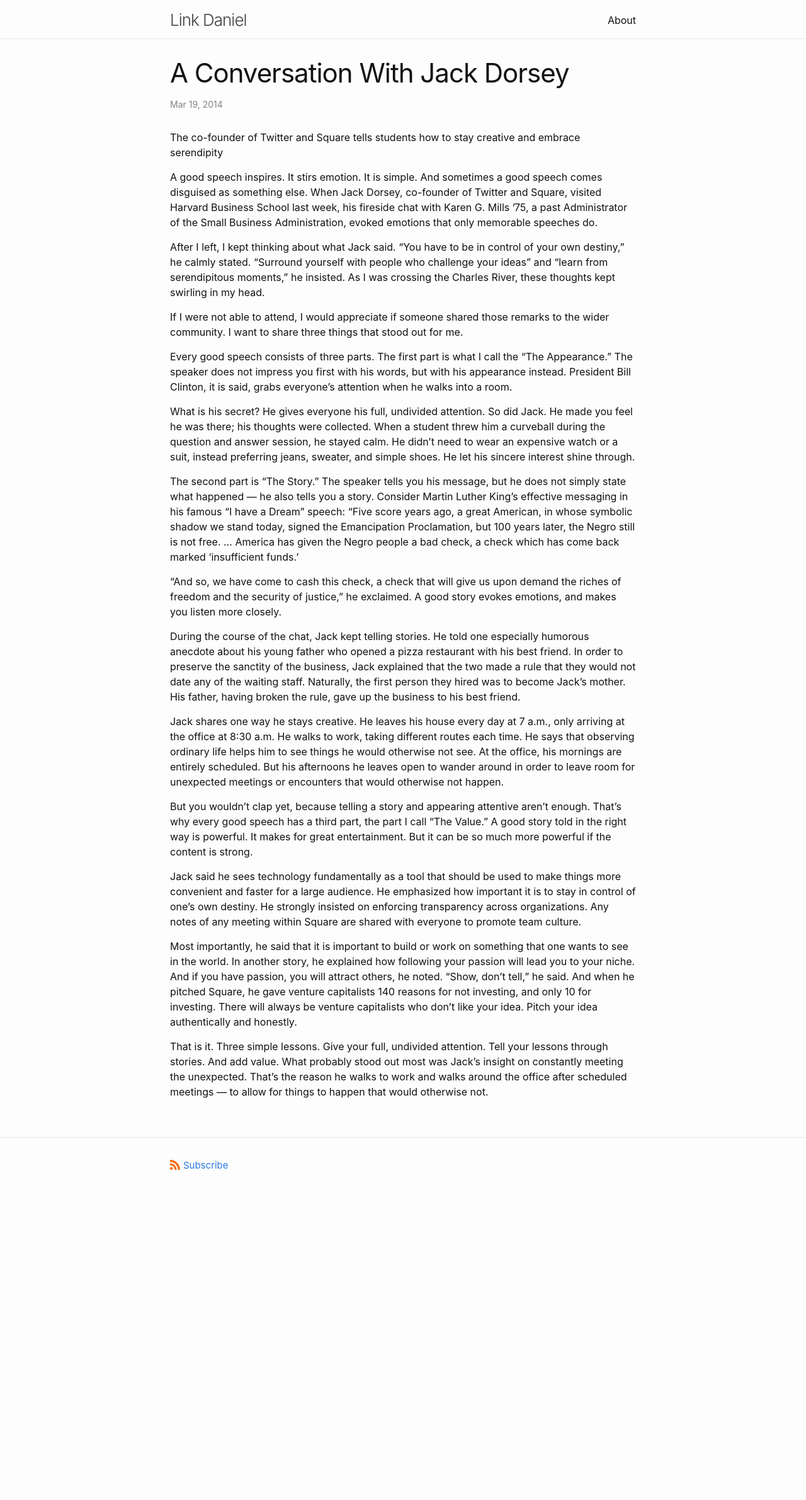
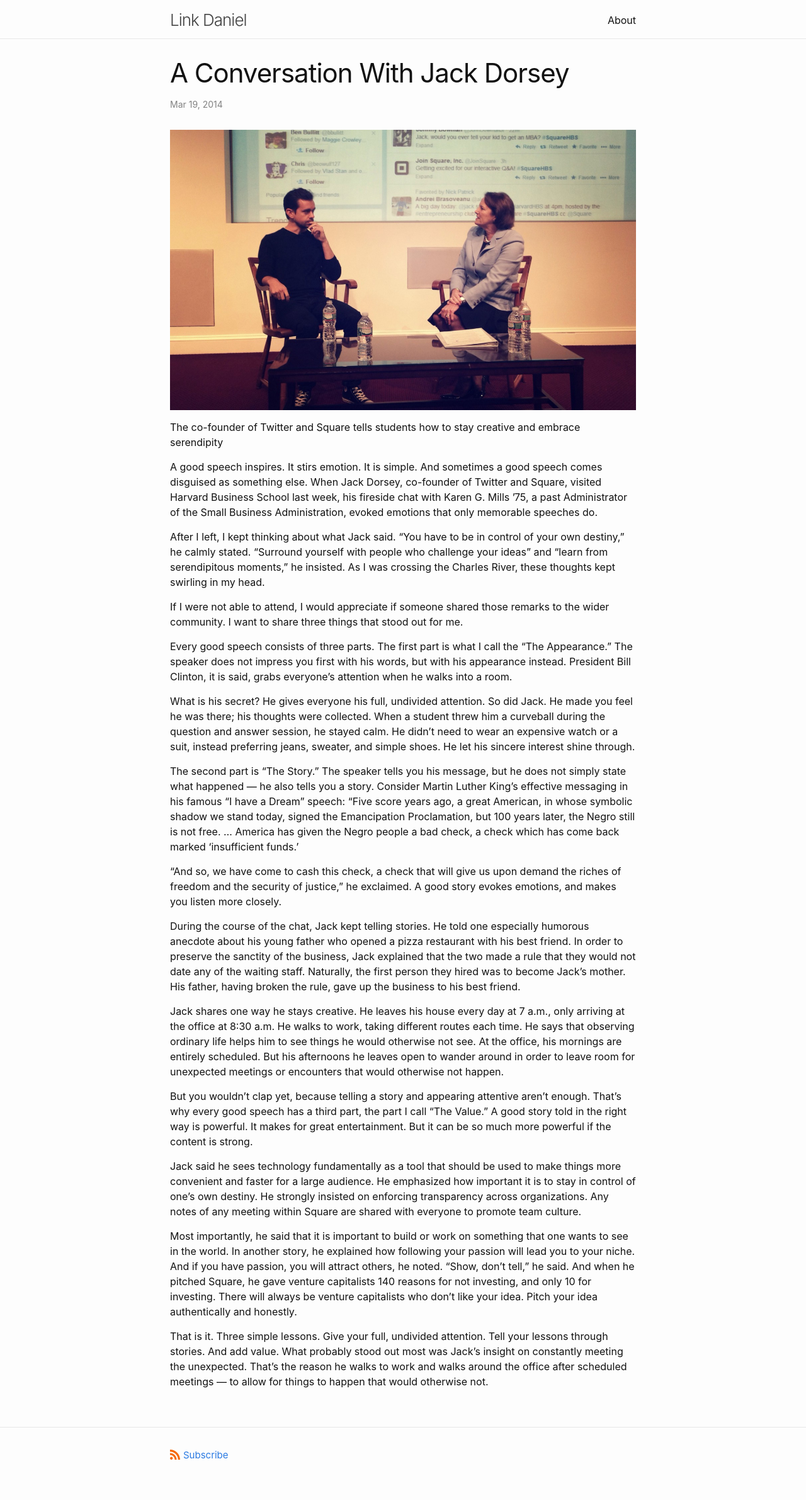
Before and after one commit to link-daniel/link.github.io, a Jekyll site: the page built from jackdorsey.md, in a window 1280 px wide. Shown: the whole page at 63% size. Built offline with Jekyll 4.4.1, drawn with Linux system fonts in a browser that asks for light colours; before the commit the page ends 1922 px from its top, so only the background shows below that.

Commit message:
Update jackdorsey.md

```diff
--- a/jackdorsey.md
+++ b/jackdorsey.md
@@ -5,6 +5,8 @@ categories:
 tags:
 date: March 19 2014
 ---
+
+<img src="/media/jackdorsey.jpg" />
 
 The co-founder of Twitter and Square tells students how to stay creative and embrace serendipity
 
```
